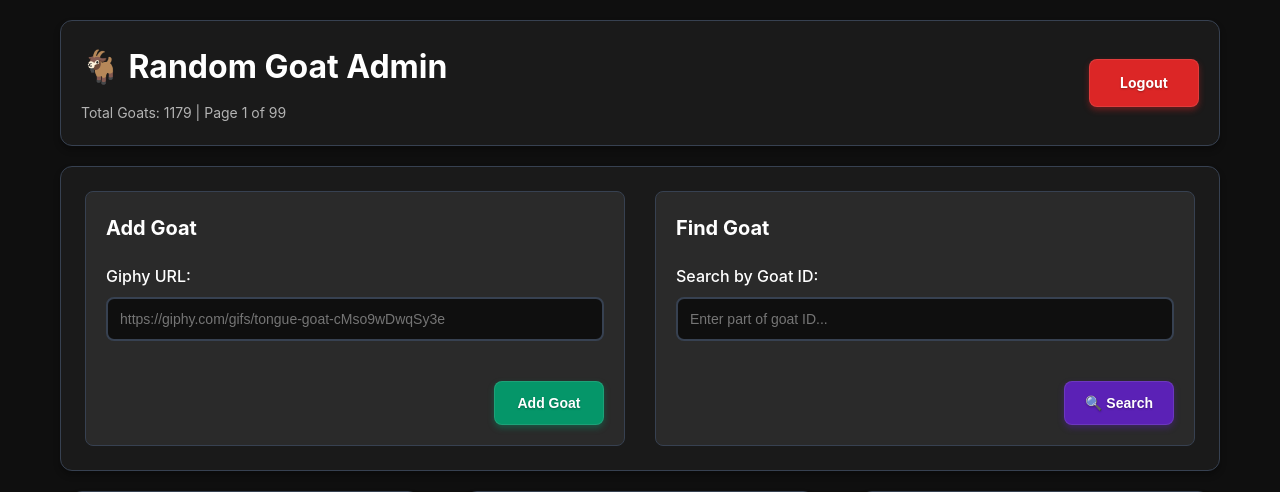
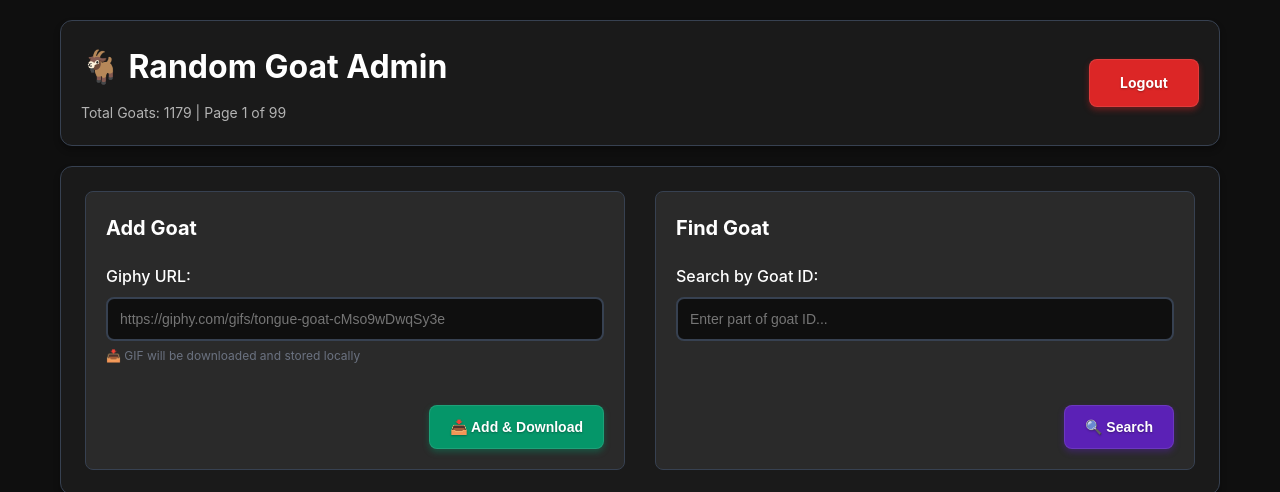
Before and after one commit to jeremehancock/RandomGoat.com, a PHP site: page /admin/index.php in a window 1280 px wide. Shown: the top 492 px of the page. Run offline with PHP 8.4, Linux system fonts and the light colour scheme; the visitor is signed in with stand-in values (Sample User, id 1); grey boxes are pictures that could not be loaded.

Commit message:
updated admin to handle local gifs

```diff
--- a/admin/index.php
+++ b/admin/index.php
@@ -4,6 +4,7 @@ session_start();
 
 // Configuration
 $dataFile = '../data/goats.txt';
+$goatsDir = '../goats/';
 $perPage = 12;
 $page = isset($_GET['page']) ? max(1, (int) $_GET['page']) : 1;
 $search = isset($_GET['search']) ? trim($_GET['search']) : '';
@@ -40,6 +41,11 @@ if (isset($_GET['logout'])) {
 $dataDir = dirname($dataFile);
 if (!is_dir($dataDir)) {
     mkdir($dataDir, 0755, true);
+}
+
+// Ensure goats directory exists
+if (!is_dir($goatsDir)) {
+    mkdir($goatsDir, 0755, true);
 }
 
 // Ensure goats.txt exists
@@ -68,6 +74,51 @@ function extractGiphyId($url)
     }
 }
 
+// Function to download GIF from Giphy
+function downloadGifFromGiphy($giphyId, $destinationPath)
+{
+    $giphyUrl = "https://media.giphy.com/media/{$giphyId}/giphy.gif";
+
+    // Initialize cURL
+    $ch = curl_init();
+    curl_setopt($ch, CURLOPT_URL, $giphyUrl);
+    curl_setopt($ch, CURLOPT_RETURNTRANSFER, true);
+    curl_setopt($ch, CURLOPT_FOLLOWLOCATION, true);
+    curl_setopt($ch, CURLOPT_TIMEOUT, 30);
+    curl_setopt($ch, CURLOPT_USERAGENT, 'Mozilla/5.0 (Windows NT 10.0; Win64; x64) AppleWebKit/537.36');
+    curl_setopt($ch, CURLOPT_SSL_VERIFYPEER, false);
+    curl_setopt($ch, CURLOPT_HEADER, false);
+
+    $gifData = curl_exec($ch);
+    $httpCode = curl_getinfo($ch, CURLINFO_HTTP_CODE);
+    $error = curl_error($ch);
+    curl_close($ch);
+
+    // Check for cURL errors
+    if ($error) {
+        return ['success' => false, 'error' => "Network error: {$error}"];
+    }
+
+    // Check HTTP response code
+    if ($httpCode !== 200) {
+        return ['success' => false, 'error' => "HTTP error: {$httpCode}. GIF may not exist on Giphy."];
+    }
+
+    // Verify we got actual GIF data
+    if (empty($gifData) || substr($gifData, 0, 3) !== 'GIF') {
+        return ['success' => false, 'error' => "Invalid GIF data received from Giphy."];
+    }
+
+    // Try to save the file
+    $result = file_put_contents($destinationPath, $gifData);
+
+    if ($result === false) {
+        return ['success' => false, 'error' => "Failed to save GIF to local directory."];
+    }
+
+    return ['success' => true, 'size' => $result];
+}
+
 // Function to read goat IDs
 function readGoatIds($file)
 {
@@ -86,6 +137,16 @@ function saveGoatIds($file, $ids)
     return file_put_contents($file, $content) !== false;
 }
 
+// Function to delete goat files
+function deleteGoatFiles($goatId, $goatsDir)
+{
+    $gifPath = $goatsDir . $goatId . '.gif';
+    if (file_exists($gifPath)) {
+        return unlink($gifPath);
+    }
+    return true; // If file doesn't exist, consider it successfully "deleted"
+}
+
 // Handle form submissions (only if logged in)
 $message = '';
 $messageType = '';
@@ -100,12 +161,27 @@ if ($isLoggedIn && $_SERVER['REQUEST_METHOD'] === 'POST') {
                 if ($url) {
                     $id = extractGiphyId($url);
                     if ($id && !in_array($id, $goatIds)) {
-                        $goatIds[] = $id;
-                        if (saveGoatIds($dataFile, $goatIds)) {
-                            $message = "Goat added successfully! ID: $id";
-                            $messageType = 'success';
+                        // Try to download the GIF first
+                        $gifPath = $goatsDir . $id . '.gif';
+                        $downloadResult = downloadGifFromGiphy($id, $gifPath);
+
+                        if ($downloadResult['success']) {
+                            // If download successful, add to goats.txt
+                            $goatIds[] = $id;
+                            if (saveGoatIds($dataFile, $goatIds)) {
+                                $sizeKB = round($downloadResult['size'] / 1024, 1);
+                                $message = "Goat added successfully! ID: {$id} (Size: {$sizeKB} KB)";
+                                $messageType = 'success';
+                            } else {
+                                // If saving to file failed, clean up the downloaded GIF
+                                if (file_exists($gifPath)) {
+                                    unlink($gifPath);
+                                }
+                                $message = "Error saving goat to database file.";
+                                $messageType = 'error';
+                            }
                         } else {
-                            $message = "Error saving goat to file.";
+                            $message = "Failed to download GIF: " . $downloadResult['error'];
                             $messageType = 'error';
                         }
                     } elseif (in_array($id, $goatIds)) {
@@ -124,9 +200,16 @@ if ($isLoggedIn && $_SERVER['REQUEST_METHOD'] === 'POST') {
             case 'delete':
                 $idToDelete = $_POST['goat_id'] ?? '';
                 if ($idToDelete && in_array($idToDelete, $goatIds)) {
+                    // Remove from goats.txt
                     $goatIds = array_diff($goatIds, [$idToDelete]);
                     if (saveGoatIds($dataFile, $goatIds)) {
-                        $message = "Goat deleted successfully!";
+                        // Also delete the GIF file
+                        $deleteFileResult = deleteGoatFiles($idToDelete, $goatsDir);
+                        if ($deleteFileResult) {
+                            $message = "Goat deleted successfully! (ID and GIF file removed)";
+                        } else {
+                            $message = "Goat removed from database, but GIF file could not be deleted.";
+                        }
                         $messageType = 'success';
                     } else {
                         $message = "Error deleting goat from file.";
@@ -1261,17 +1375,21 @@ $currentGoats = array_slice($filteredGoatIds, $offset, $perPage);
                 <div class="controls-grid">
                     <div class="control-section">
                         <h3>Add Goat</h3>
-                        <form method="POST">
+                        <form method="POST" id="addGoatForm">
                             <input type="hidden" name="action" value="add">
                             <div class="form-content">
                                 <div class="form-group">
                                     <label for="giphy_url">Giphy URL:</label>
                                     <input type="url" id="giphy_url" name="giphy_url"
                                         placeholder="https://giphy.com/gifs/tongue-goat-cMso9wDwqSy3e" required>
+                                    <small
+                                        style="color: var(--text-muted); font-size: 12px; margin-top: 5px; display: block;">
+                                        📥 GIF will be downloaded and stored locally
+                                    </small>
                                 </div>
                             </div>
                             <div class="form-buttons">
-                                <button type="submit" class="btn success">Add Goat</button>
+                                <button type="submit" class="btn success" id="addGoatBtn">📥 Add & Download</button>
                             </div>
                         </form>
                     </div>
@@ -1306,6 +1424,8 @@ $currentGoats = array_slice($filteredGoatIds, $offset, $perPage);
                     <?php else: ?>
                         <h3>No goats found</h3>
                         <p>Add some goats using the form above!</p>
+                        <p style="font-size: 13px; margin-top: 10px;">🔗 Paste a Giphy URL and the GIF will be downloaded
+                            automatically</p>
                     <?php endif; ?>
                 </div>
             <?php else: ?>
@@ -1402,11 +1522,12 @@ $currentGoats = array_slice($filteredGoatIds, $offset, $perPage);
             <div class="modal-content">
                 <div class="modal-header">
                     <h2>Delete Goat</h2>
-                    <p>Are you sure you want to delete this goat? This action cannot be undone.</p>
+                    <p>Are you sure you want to delete this goat? This will remove both the database entry and the GIF file.
+                        This action cannot be undone.</p>
                 </div>
                 <div class="modal-buttons">
                     <button type="button" class="btn btn-secondary" onclick="hideDeleteModal()">Cancel</button>
-                    <button type="button" class="btn danger" onclick="confirmDelete()">Delete</button>
+                    <button type="button" class="btn danger" onclick="confirmDelete()">🗑️ Delete</button>
                 </div>
             </div>
         </div>
@@ -1453,6 +1574,23 @@ $currentGoats = array_slice($filteredGoatIds, $offset, $perPage);
                 hideDeleteModal();
             }
         });
+
+        // Add loading state to Add Goat form
+        document.getElementById('addGoatForm').addEventListener('submit', function (e) {
+            const btn = document.getElementById('addGoatBtn');
+            const originalText = btn.innerHTML;
+
+            btn.classList.add('loading');
+            btn.innerHTML = 'Downloading...';
+            btn.disabled = true;
+
+            // Reset button state if form submission fails or returns to page
+            setTimeout(function () {
+                btn.classList.remove('loading');
+                btn.innerHTML = originalText;
+                btn.disabled = false;
+            }, 30000); // Reset after 30 seconds max
+        });
     </script>
 </body>
 
```
Also changed, not shown: other parts of admin/index.php (+32 -1 lines).
